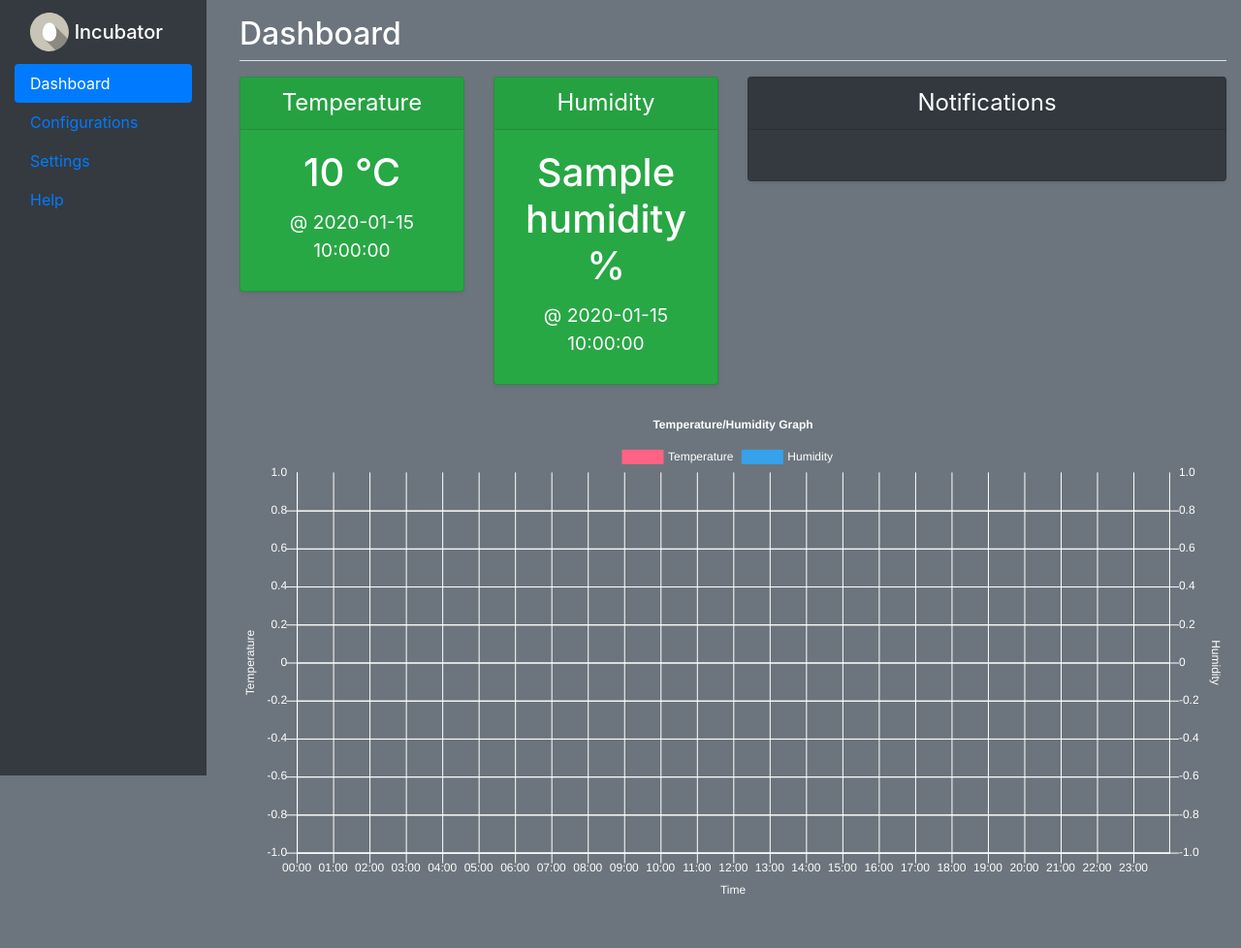
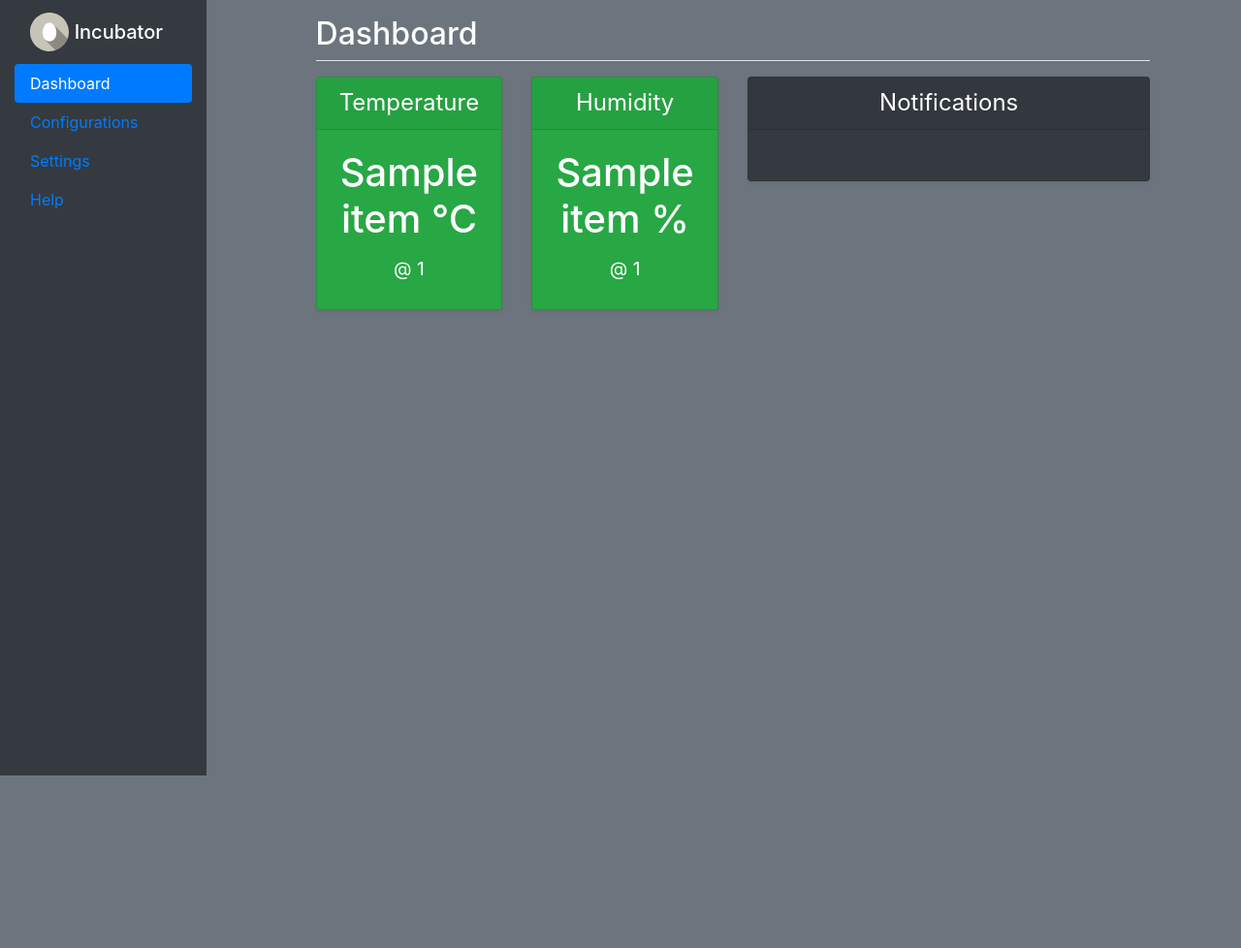
Before and after one commit to greenedy/Capstone-Smart-Incubator, a Flask app: template templates/dashboard.html in a window 1280 px wide. Shown: the whole page at 97% size. After the commit the page ends 800 px from the top, so only its background shows below. Run offline with Flask 2, Linux system fonts and the light colour scheme; the template is opened without the code that fills it: most values are stand-ins (such as "Sample title", 1, 10 or a date in 2020); a map, chart or similar area stays blank; some libraries are stand-ins or nearby versions.

Commit message:
- Dashboard now displays temperature/humidity graph of last 24 hours data from the database - Dashboard displays most recent temperature/humidity reading

```diff
--- a/app.py
+++ b/app.py
@@ -3,6 +3,7 @@ from flask import Flask, flash, redirect, render_template, request, session, abo
 import mysql.connector
 import datetime
 import os
+import html
 
 app = Flask(__name__)
 
@@ -53,25 +54,33 @@ def dashboard_load():
         mycursor = mydb.cursor()
 
         now = datetime.datetime.now()
-        timeString = now.strftime("%Y-%m-%d %H:%M")
+        nowString = now.strftime("%Y-%m-%d %H:%M:%S")
+        print(nowString)
+        yesterday = datetime.datetime.now().replace(day=now.day - 1)
+        yesterdayString = yesterday.strftime("%Y-%m-%d %H:%M:%S")
+        print(yesterdayString)
 
-        mycursor.execute("SELECT * FROM incubator ORDER BY id DESC LIMIT 1")
+        #timeString = now.strftime("%Y-%m-%d %H:%M")
+
+        mycursor.execute("SELECT * FROM incubator WHERE timestamp BETWEEN '"+yesterdayString+"' AND '"+nowString+"'")
 
         myresult = mycursor.fetchall();
 
+        temperatureData = []
+        humidityData = []
+
         if not myresult:
-            humidity = 0
-            temperature = 0
+            temperatureData.append(["0000-00-00 00:00:00", "0.0"])
+            humidityData.append(["0000-00-00 00:00:00", "0.0"])
 
         else:
             for row in myresult:
-                humidity = row[0]
-                temperature = row[1]
+                temperatureData.append([row[3].strftime("%Y-%m-%d %H:%M:%S"),str(row[1]).lstrip() ])
+                humidityData.append([row[3].strftime("%Y-%m-%d %H:%M:%S"),str(row[0]).lstrip() ])
 
         templateData = {
-            'humidity': humidity,
-            'temperature': temperature,
-            'time': timeString
+            'temperatureData': temperatureData,
+            'humidityData': humidityData
         }
         return render_template('dashboard.html', **templateData)
 
--- a/templates/dashboard.html
+++ b/templates/dashboard.html
@@ -13,6 +13,11 @@
          -moz-user-select: none;
          -webkit-user-select: none;
          -ms-user-select: none;
+         }
+         @media (min-width: 1200px) {
+            .container{
+               max-width: 85%;
+            }
          }
       </style>
    </head>
@@ -52,8 +57,8 @@
                      <h4 class="my-0 font-weight-normal">Temperature</h4>
                   </div>
                   <div class="card-body">
-                     <h1 class="card-title">{{temperature}} °C</h1>
-                     <h4><small class="text-white">@ {{time}}</small></h4>
+                     <h1 class="card-title">{{temperatureData[temperatureData|length-1][1]}} °C</h1>
+                     <h4><small class="text-white">@ {{temperatureData[temperatureData|length-1][0]}}</small></h4>
                   </div>
                </div>
             </div>
@@ -63,8 +68,8 @@
                      <h4 class="my-0 font-weight-normal">Humidity</h4>
                   </div>
                   <div class="card-body">
-                     <h1 class="card-title">{{humidity}} %</h1>
-                     <h4><small class="text-white">@ {{time}}</small></h4>
+                     <h1 class="card-title">{{humidityData[humidityData|length-1][1]}} %</h1>
+                     <h4><small class="text-white">@ {{humidityData[humidityData|length-1][0]}}</small></h4>
                   </div>
                </div>
             </div>
@@ -79,6 +84,9 @@
                </div>
             </div>
          </div>
+         <div>
+
+         </div>
          <div style="width:100%;">
             <canvas id="canvas" ></canvas>
          </div>
@@ -88,22 +96,36 @@
             var config = {
             	type: 'line',
             	data: {
-            		labels: ['00:00','01:00', '02:00', '03:20', '04:00', '05:00', '06:00','07:00','08:00','09:00','10:00','11:00', '12:00','13:00','14:00','15:00','16:00','17:00','18:00','23:59'],
             		datasets: [{
                                  label: 'Temperature',
                                  yAxisID: 'Temperature',
                                  fontColor: '#fff',
                                  backgroundColor: 'rgb(255, 99, 132)',
                                  borderColor: 'rgb(255, 99, 132)',
-            			data: [],
-            			fill: false,
-            		}, {
+                                 data: [{% for item in temperatureData %}
+                                       {% if not loop.last%}
+                                           {x: '{{item[0]}}', y: {{item[1]}}},
+                                         {% else %}
+                                             {x: '{{item[0]}}', y: {{item[1]}} }
+                                        {% endif %}
+                                       {% endfor %}],
+
+                                 fill: false
+                               },
+                               {
                                  label: 'Humidity',
                                  yAxisID: 'Humidity',
                                  fill: false,
                                  backgroundColor: 'rgb(54, 162, 235)',
                                  borderColor: 'rgb(54, 162, 235)',
-            			data: [],
+                                 data: [{% for item in humidityData %}
+                                       {% if not loop.last%}
+                                           {x: '{{item[0]}}', y: {{item[1]}}},
+                                         {% else %}
+                                             {x: '{{item[0]}}', y: {{item[1]}}}
+                                        {% endif %}
+                                       {% endfor %}],
+                                       fill: false
             		             }]
             	},
             	options: {
@@ -120,23 +142,21 @@
 
             		},
             		tooltips: {
-            			mode: 'index',
+            			mode: 'nearest',
             			intersect: false,
             		},
             		hover: {
             			mode: 'nearest',
-            			intersect: true
+            			intersect: false
             		},
             		scales: {
             			xAxes: [{
             			     type: 'time',
                                 time: {
-                                  format: "HH:mm",
                                   unit: 'hour',
                                   unitStepSize: 1,
                                   displayFormats: {
-                                    'minute': 'HH:mm',
-                                    'hour': 'HH:mm',
+                                    'second': 'HH:mm:ss a',
                                     min: '00:00',
                                     max: '23:59'
                                    }
@@ -164,11 +184,14 @@
                                       zeroLineColor: 'rgb(255, 255, 255)'
                                   },
                                   ticks: {
+                                       max: 100,
+                                       min: -50,
+                                       stepSize: 5,
                                        fontColor: "white",
                                   },
             				scaleLabel: {
             					display: true,
-            					labelString: 'Temperature',
+            					labelString: 'Temperature(°C)',
             					fontColor: 'rgb(255, 255, 255)',
 
             				}
@@ -182,11 +205,14 @@
                                       zeroLineColor: 'rgb(255, 255, 255)'
                                   },
                                   ticks: {
+                                       max: 100,
+                                       min: 0,
+                                       stepSize: 10,
                                        fontColor: "white",
                                   },
             				scaleLabel: {
             					display: true,
-            					labelString: 'Humidity',
+            					labelString: 'Humidity(%)',
             					fontColor: 'rgb(255, 255, 255)',
 
             				}
@@ -197,9 +223,10 @@
 
             window.onload = function() {
             	var ctx = document.getElementById('canvas').getContext('2d');
+
             	window.myLine = new Chart(ctx, config);
+
             };
-
 
 
 
```
Also changed, not shown: templates/configurations.html (+7 -0 lines), templates/help.html (+7 -0 lines), templates/settings.html (+7 -0 lines). Lines whose indentation alone changed are shown as unchanged.
